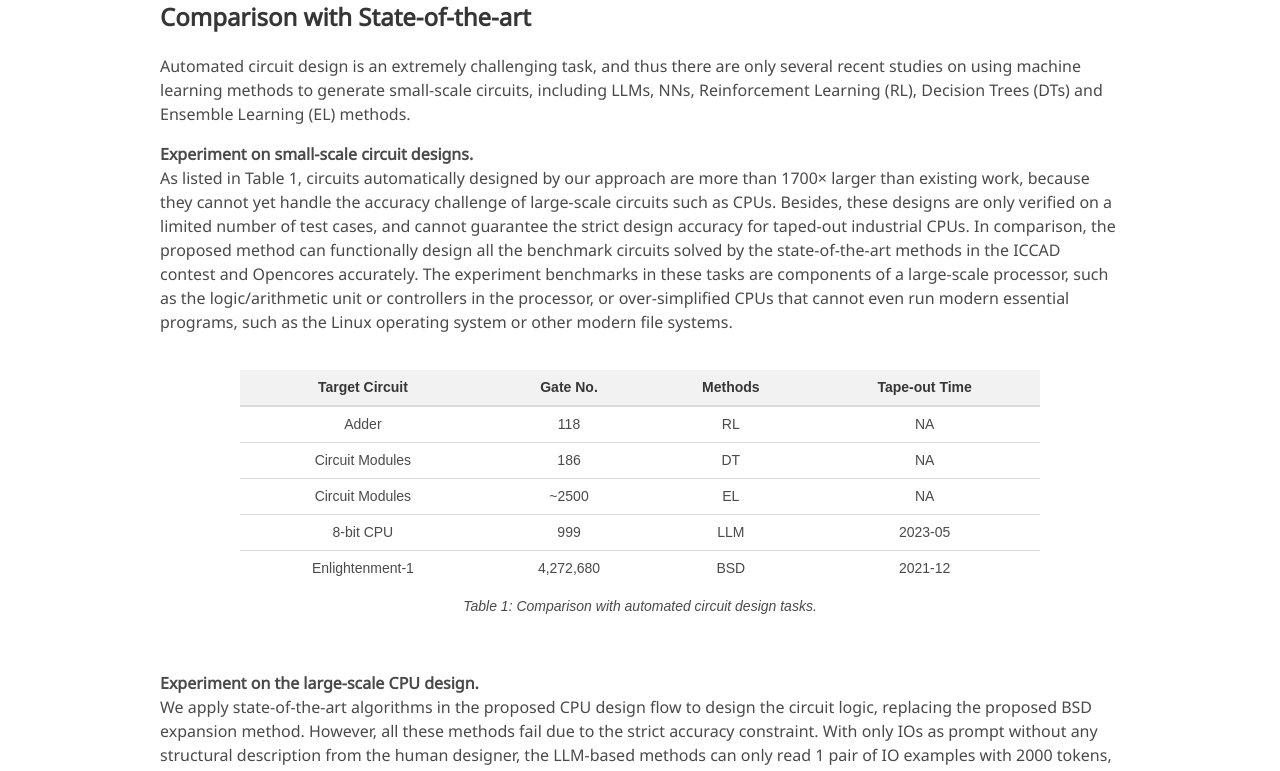
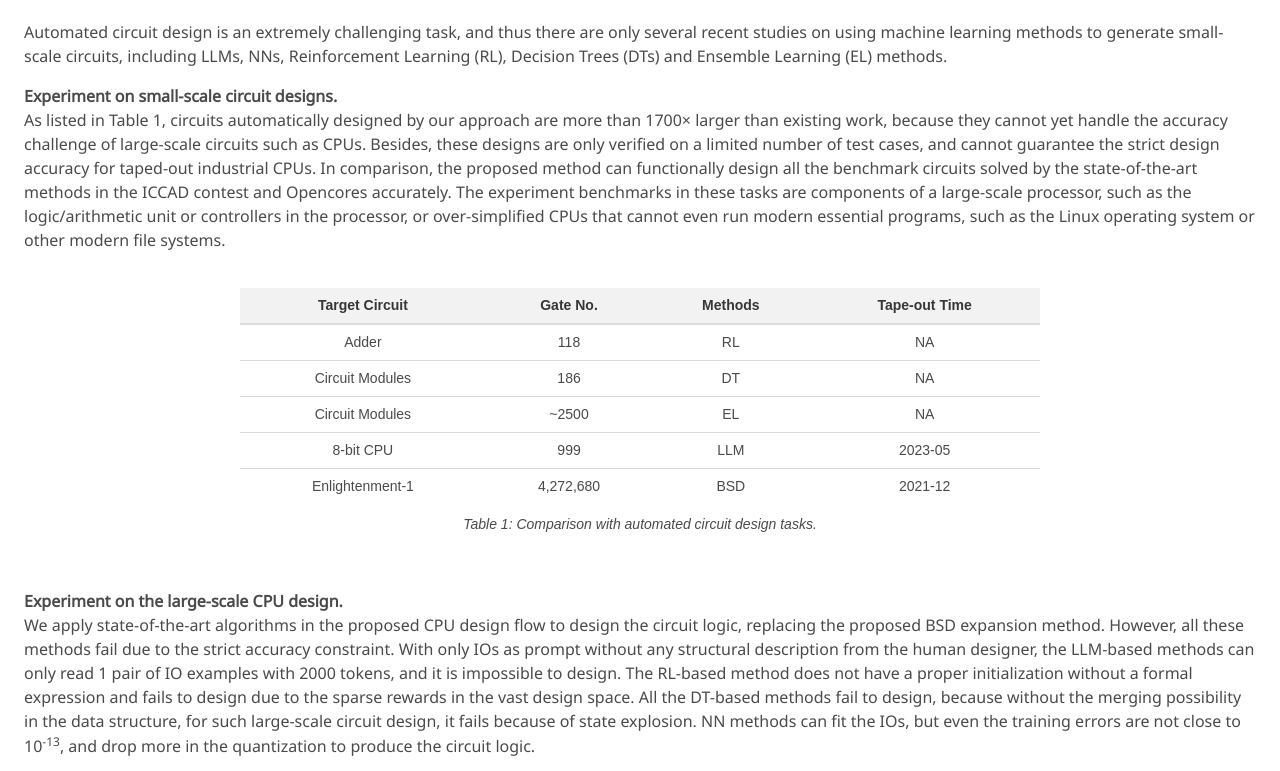
Before and after one commit to yyyangzhao/20250424-QM-Web, a plain HTML site: page index.html in a window 1280 px wide. Shown: the part 3962-4733 px from the top of the page. Drawn offline with nearby package versions, Linux system fonts and the light colour scheme; some icons are missing; a web font is replaced by a local one.

Commit message:
hide the methodology

```diff
--- a/index.html
+++ b/index.html
@@ -249,7 +249,7 @@
   </section>
 
   <section class="section">
-    <div class="container is-max-desktop">
+    <!-- <div class="container is-max-desktop">
       <div class="columns is-centered">
         <div class="column">
           <div class="content">
@@ -259,7 +259,7 @@
             </p>
           </div>
         </div>
-      </div>
+      </div> -->
 
       <div class="columns is-centered">
         <div class="column">
```
